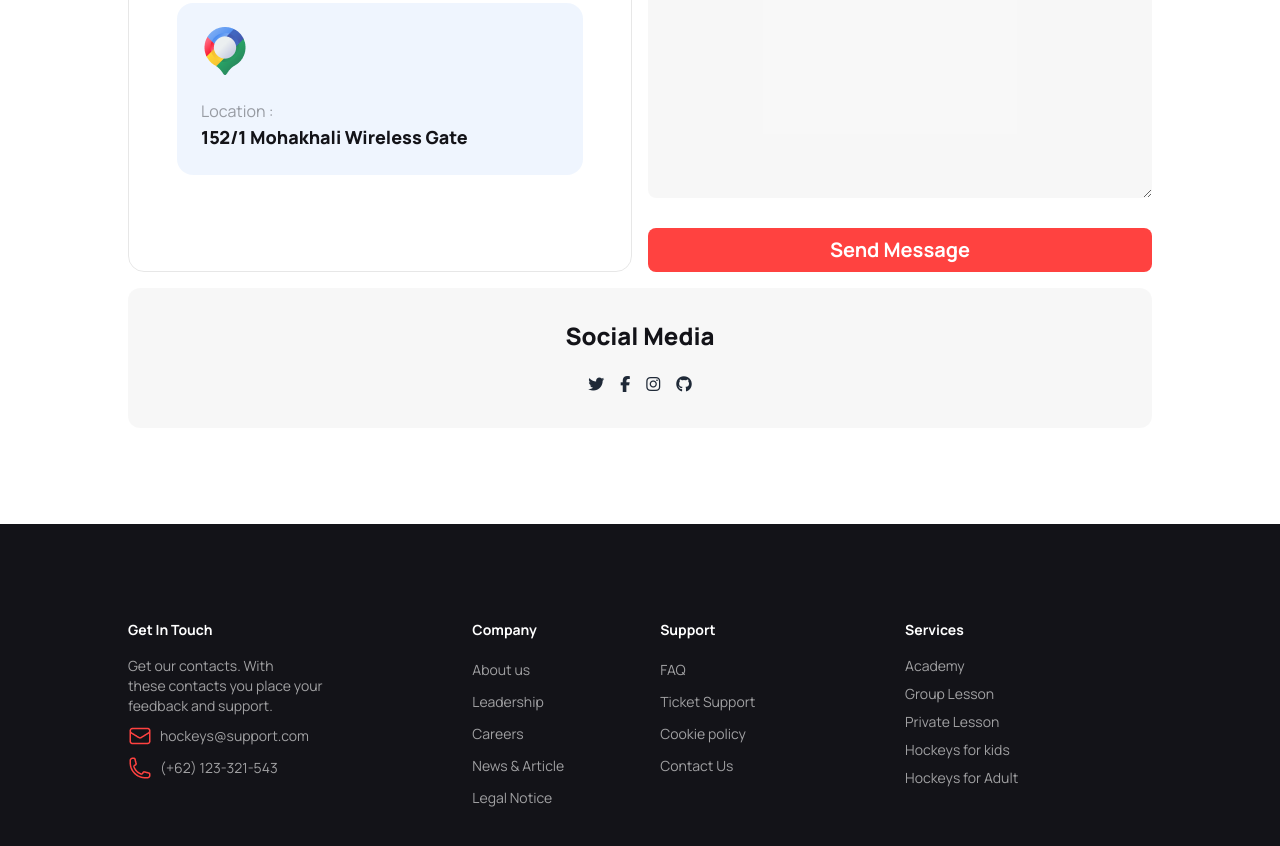
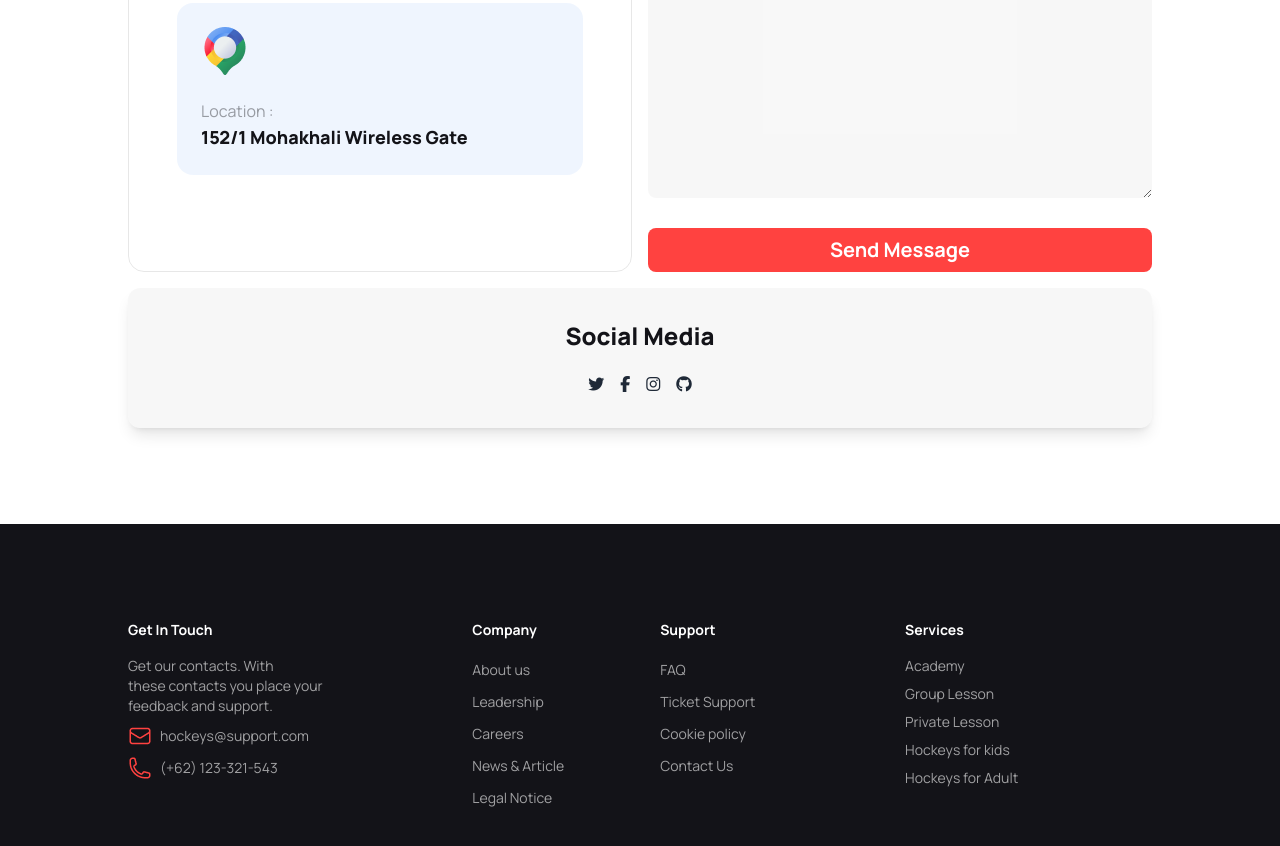
Before and after one commit to Rkb-Hasan/Hockey-Club, a plain HTML site: page index.html in a window 1280 px wide. Shown: the part 4947-5793 px from the top of the page. Drawn offline with nearby package versions, Linux system fonts and the light colour scheme.

Commit message:
thorough check done

```diff
--- a/index.html
+++ b/index.html
@@ -923,7 +923,7 @@
 
           <!-- social links container -->
           <div
-            class="lg:col-span-2 bg-[#13131808] rounded-xl py-6 md:py-8 text-center space-y-4 md:space-y-5"
+            class="lg:col-span-2 bg-[#13131808] rounded-xl py-6 md:py-8 text-center space-y-4 md:space-y-5 shadow-lg"
           >
             <h3 class="text-[#131318] text-2xl font-extrabold">Social Media</h3>
 
```
